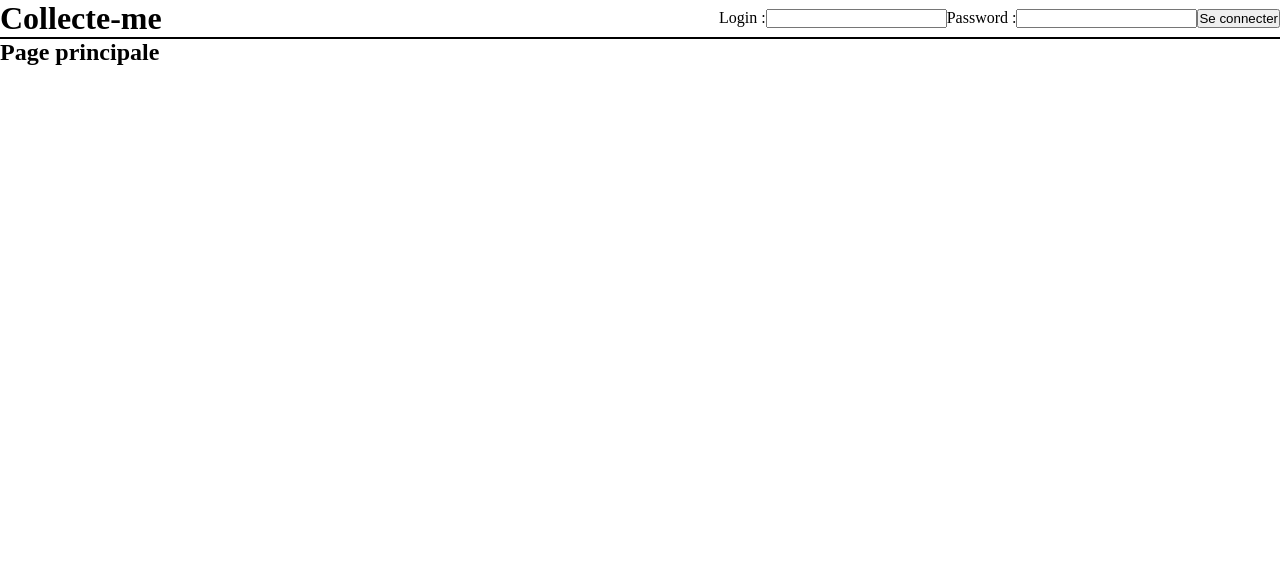
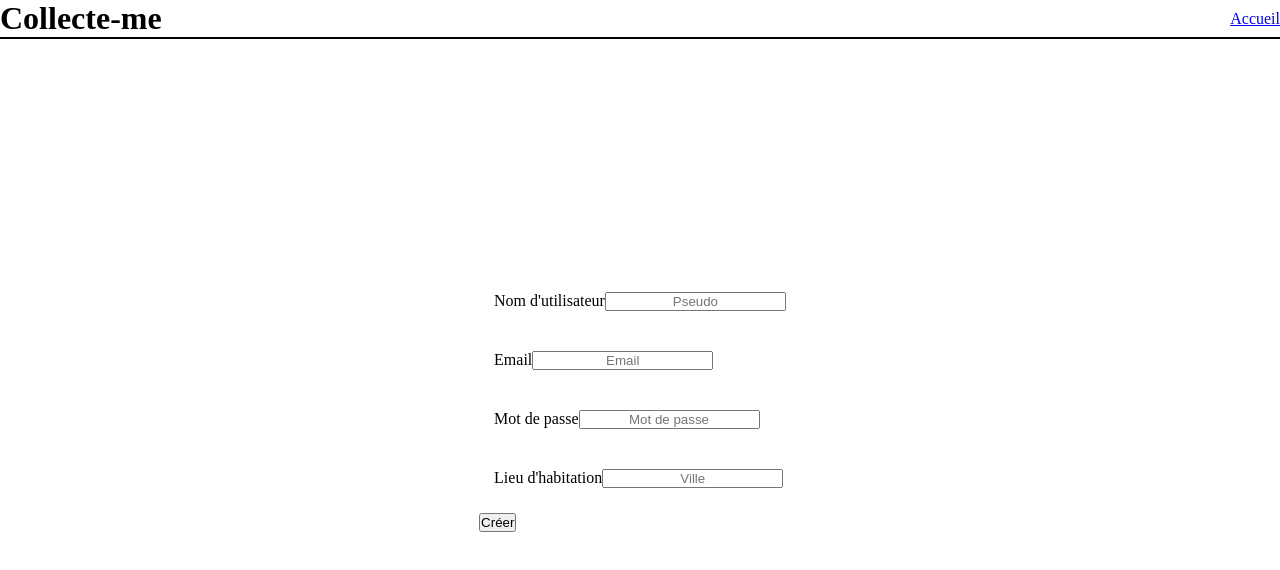
Before and after one commit to MarcGotze/projet-collection, a React (Create React App) app: page /register in a window 1280 px wide. Shown: the top 570 px of the page. Built offline with nearby package versions, Linux system fonts and the light colour scheme.

Commit message:
page Register et state formulaire

```diff
--- a/src/App.js
+++ b/src/App.js
@@ -1,6 +1,7 @@
 import React from "react";
 import { BrowserRouter, Route, Routes } from "react-router-dom";
 import Home from "./pages/Home";
+import Register from "./pages/Register";
 
 
 
@@ -10,6 +11,7 @@ function App() {
     <BrowserRouter>
       <Routes>
         <Route path="/" element={<Home />} />
+        <Route path="/register" element={<Register/>}/>
         <Route path="*" element ={<Home />} />
       </Routes>
     </BrowserRouter>
--- /dev/null
+++ b/src/components/FormInput.jsx
@@ -0,0 +1,13 @@
+import React from 'react';
+
+const FormInput = (props) => {
+    const {label, onChange, id,  ...inputProps} = props;
+    return (
+        <div className="formInput">
+            <label>{label}</label>
+            <input {...inputProps} onChange={onChange}></input>
+        </div>
+    );
+};
+
+export default FormInput;
--- a/src/components/Navigation.jsx
+++ b/src/components/Navigation.jsx
@@ -1,11 +1,10 @@
 import React from 'react';
 import { NavLink } from 'react-router-dom';
-import UserLog from './UserLog';
 
 const Navigation = () => {
     return (
         <div>
-            <UserLog />
+           <NavLink to="/">Accueil</NavLink>
         </div>
     );
 };
--- a/src/components/UserLog.jsx
+++ b/src/components/UserLog.jsx
@@ -1,11 +1,12 @@
 import React from 'react';
+import { NavLink } from 'react-router-dom';
 
 const UserLog = () => {
     return (
-        <div>
-            <form>
+        <div class="form-wrapper">
+            <form className="userform">
                 <label htmlFor="userName">
-                    Login :
+                    Email :
                 </label>
                 <input type="text" name="userName"/>
                 <label htmlFor="userPassword">
@@ -14,6 +15,8 @@ const UserLog = () => {
                 <input type="text" name="userPassword"/>
                 <input type="submit" name="submit" value ="Se connecter"/>
             </form>
+            <p>Vous ne possédez pas de compte ?</p>
+            <p><NavLink to="/Register">Créer un compte</NavLink></p>
         </div>
     );
 };
--- /dev/null
+++ b/src/components/UserRegister.jsx
@@ -0,0 +1,65 @@
+import React, { useState } from 'react';
+import FormInput from './FormInput';
+
+const UserRegister = () => {
+    const [values, setValues] = useState({
+        userName:"",
+        password:"",
+        email:"",
+        localisation:""
+    });
+
+    const inputs = [
+        {
+            id:1,
+            name:"userName",
+            type:"text",
+            placeholder:"Pseudo",
+            label:"Nom d'utilisateur"
+        },
+        {
+            id:2,
+            name:"email",
+            type:"email",
+            placeholder:"Email",
+            label:"Email"
+        },
+        {
+            id:3,
+            name:"password",
+            type:"password",
+            placeholder:"Mot de passe",
+            label:"Mot de passe"
+        },
+        {
+            id:4,
+            name:"localisation",
+            type:"text",
+            placeholder:"Ville",
+            label:"Lieu d'habitation"
+        },
+    ]
+
+
+    const handleSubmit = (e) => {
+        e.preventDefault();
+    }
+
+    const onChange = (e) => {
+        setValues({...values, [e.target.name]: e.target.value});
+    }
+    console.log(values);
+    return (
+        <div class="form-wrapper">
+
+            <form onSubmit={handleSubmit}>
+                {inputs.map((input) => (
+                    <FormInput key={input.id} {...input} value={values[input.name]} onChange={onChange}/>
+                ))}
+                <button>Créer</button>
+            </form>
+        </div>
+    );
+};
+
+export default UserRegister;
--- a/src/pages/Home.jsx
+++ b/src/pages/Home.jsx
@@ -1,12 +1,12 @@
 import React from 'react';
-import Navigation from '../components/Navigation';
 import Header from '../components/Header';
+import UserLog from '../components/UserLog';
 
 const Home = () => {
     return (
         <div>
             <Header/>
-            <h2>Page principale</h2>
+            <UserLog />
         </div>
     );
 };
--- /dev/null
+++ b/src/pages/Register.jsx
@@ -0,0 +1,14 @@
+import React from 'react';
+import Header from '../components/Header';
+import UserRegister from '../components/UserRegister';
+
+const Register = () => {
+    return (
+        <div>
+             <Header/>
+            <UserRegister/>
+        </div>
+    );
+};
+
+export default Register;
--- a/src/styles/style.css
+++ b/src/styles/style.css
@@ -2,6 +2,9 @@
     margin:0;
     padding:0;
     box-sizing: border-box;
+}
+body {
+    height:100vh;
 }
 .head-banner {
     display:flex;
@@ -9,3 +12,25 @@
     align-items: center;
     border-bottom : 2px solid black;
 }
+.form-wrapper{
+
+    display:flex;
+    flex-direction:column;
+    height:90vh;
+    justify-content:center;
+    align-items:center;
+
+}
+.userform{
+    display:flex;
+    flex-direction:column;
+    align-items:center;
+    justify-content:center;
+}
+.formInput {
+    padding: 15px;
+    margin: 10px 0px;
+}
+::-webkit-input-placeholder {
+    text-align: center;
+}
```
Also changed, not shown: src/components/Header/index.jsx (deleted, +0 -17 lines).
